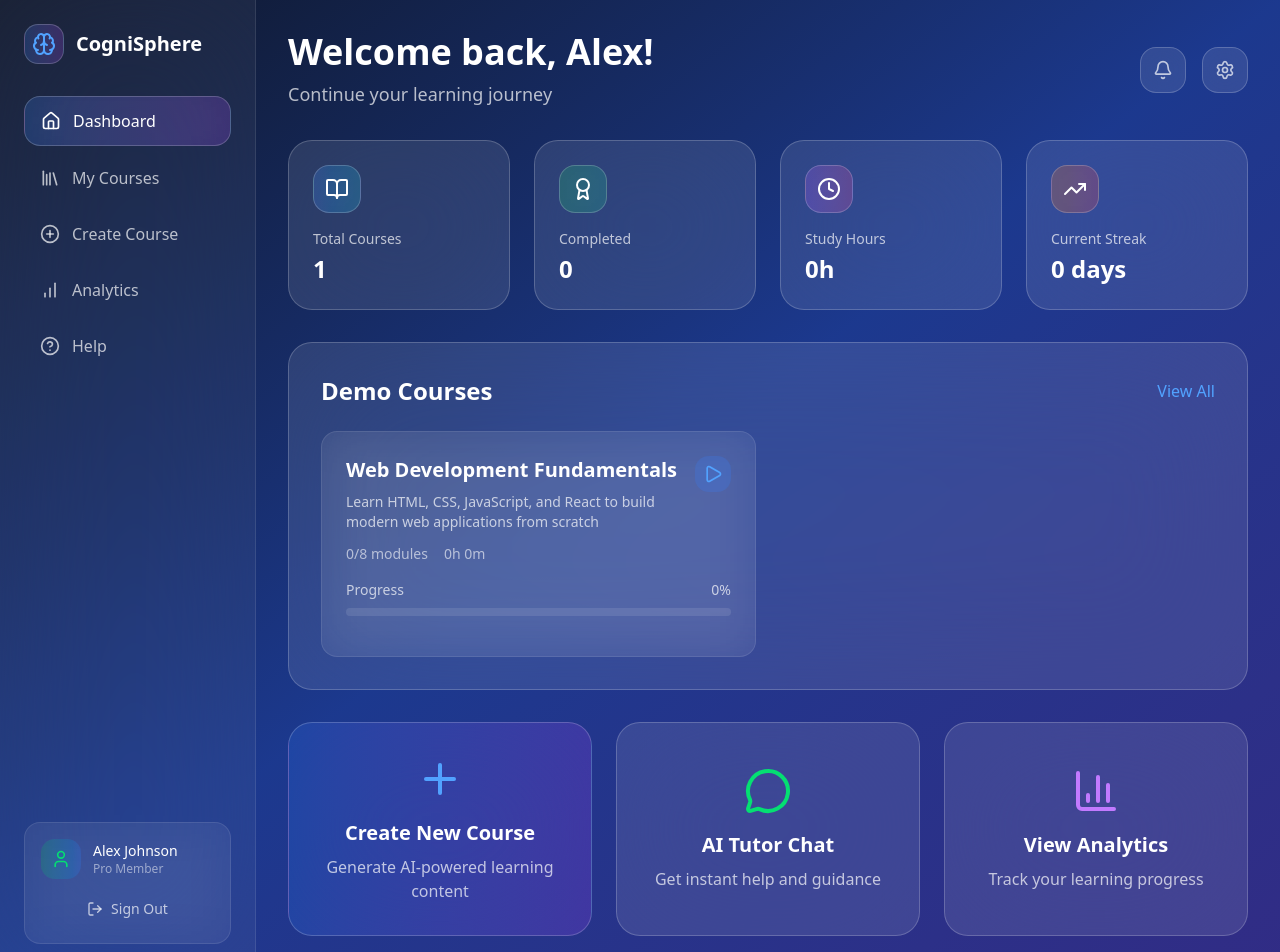
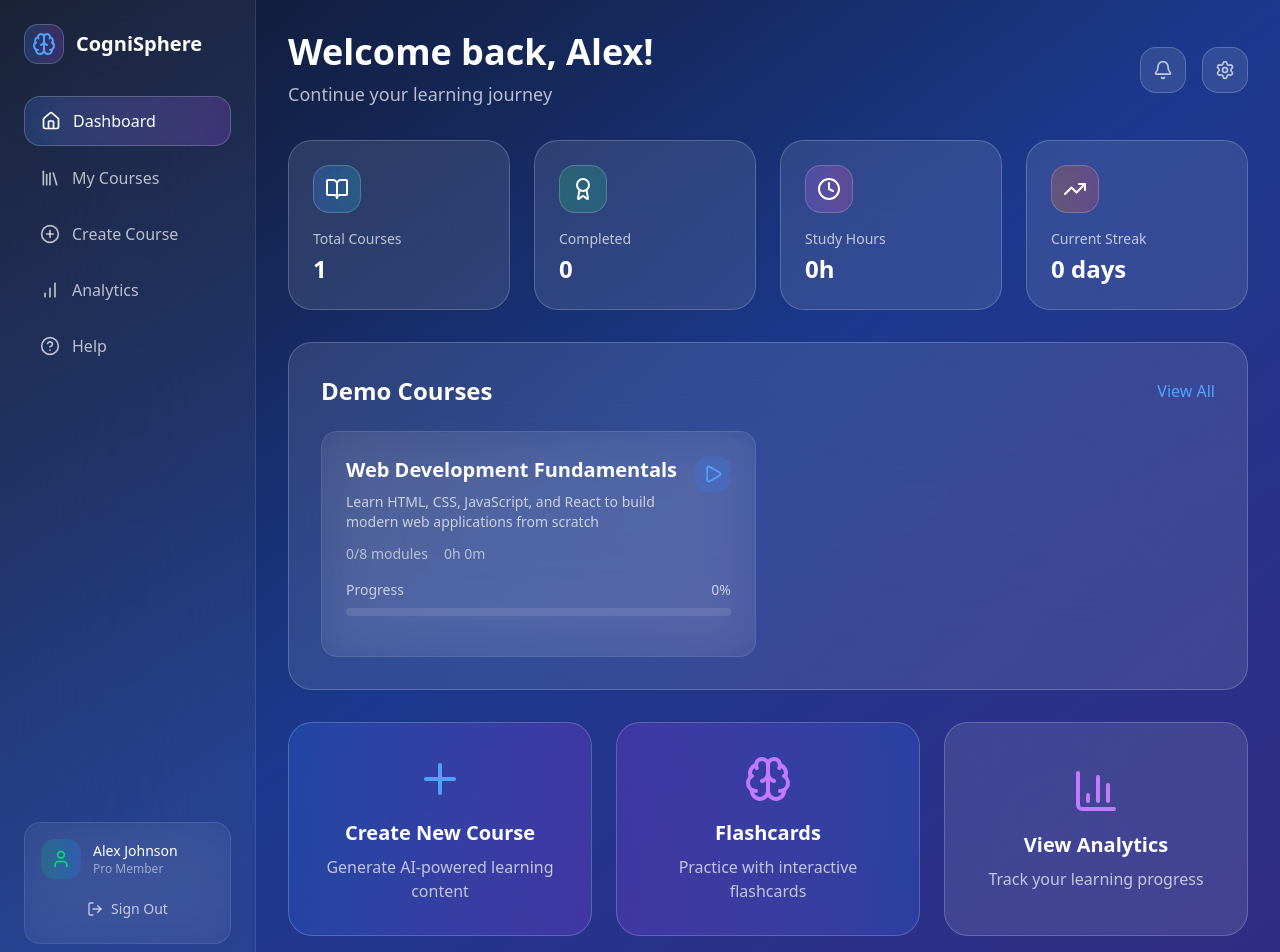
Before and after one commit to Amal-Verma/cognisphere2.0, a Next.js app: page /dashboard in a window 1280 px wide. Shown: the top 952 px of the page. Built offline with nearby package versions, Linux system fonts and the light colour scheme.

Commit message:
added flashcards

```diff
--- a/src/app/dashboard/page.tsx
+++ b/src/app/dashboard/page.tsx
@@ -290,10 +290,13 @@ function Dashboard({ onLogout }: DashboardProps) {
                   <p className="text-white/70">Generate AI-powered learning content</p>
                 </button>
 
-                <button className="bg-white/10 backdrop-blur-3xl border border-white/20 rounded-3xl p-8 hover:bg-white/15 transition-all duration-300 group">
-                  <MessageCircle className="w-12 h-12 text-green-400 mx-auto mb-4 group-hover:scale-110 transition-transform" />
-                  <h3 className="text-xl font-semibold text-white mb-2">AI Tutor Chat</h3>
-                  <p className="text-white/70">Get instant help and guidance</p>
+                <button
+                  onClick={() => window.location.href = '/flashcards'}
+                  className="bg-gradient-to-r from-purple-500/20 to-blue-500/20 backdrop-blur-3xl border border-white/20 rounded-3xl p-8 hover:from-purple-500/30 hover:to-blue-500/30 transition-all duration-300 group"
+                >
+                  <Brain className="w-12 h-12 text-purple-400 mx-auto mb-4 group-hover:scale-110 transition-transform" />
+                  <h3 className="text-xl font-semibold text-white mb-2">Flashcards</h3>
+                  <p className="text-white/70">Practice with interactive flashcards</p>
                 </button>
 
                 <button
--- a/src/app/flashcards/page.tsx
+++ b/src/app/flashcards/page.tsx
@@ -61,16 +61,16 @@ export default function FlashcardsPage() {
   const visibleCards = getVisibleCards();
 
   return (
-    <div className={`${nunito.className} min-h-screen bg-gradient-to-br from-blue-50 via-indigo-50 to-purple-50 py-8 px-4`}>
+    <div className={`${nunito.className} min-h-screen bg-gradient-to-br from-slate-900 via-blue-900 to-indigo-900 py-8 px-4`}>
       <div className="max-w-2xl mx-auto">
         {/* Header */}
         <div className="text-center mb-8">
           <h1 className="text-4xl font-extrabold mb-4">
-            <span className="bg-clip-text text-transparent bg-gradient-to-r from-blue-500 to-purple-500">
+            <span className="bg-clip-text text-transparent bg-gradient-to-r from-blue-400 to-purple-400">
               Flashcards
             </span>
           </h1>
-          <p className="text-lg text-gray-600">
+          <p className="text-lg text-white/70">
             Card {currentIndex + 1} of {cards.length}
           </p>
         </div>
@@ -110,13 +110,13 @@ export default function FlashcardsPage() {
                   <div className={`flip-card h-full cursor-pointer ${index === 0 && isFlipped ? 'flipped' : ''}`} onClick={index === 0 ? handleFlip : undefined}>
                     {/* Front of card */}
                     <div className="flip-card-front">
-                      <Card className="w-full h-full bg-white border-0 shadow-xl !p-0 !gap-0">
+                      <Card className="w-full h-full bg-slate-800 border border-slate-700 shadow-2xl !p-0 !gap-0 hover:bg-slate-750 transition-all duration-300">
                         <CardContent className="p-8 w-full h-full !px-8">
                           <div className="text-center h-full flex flex-col justify-center">
-                            <div className="text-lg font-semibold text-blue-600 mb-6">
-                              Question
+                            <div className="text-lg font-semibold text-blue-400 mb-6">
+                           Question
                             </div>
-                            <div className="text-lg leading-relaxed">
+                            <div className="text-lg leading-relaxed text-white">
                               <QuestionRenderer>{card.front}</QuestionRenderer>
                             </div>
                           </div>
@@ -126,13 +126,13 @@ export default function FlashcardsPage() {
 
                     {/* Back of card */}
                     <div className="flip-card-back">
-                      <Card className="w-full h-full bg-white border-0 shadow-xl !p-0 !gap-0">
+                      <Card className="w-full h-full bg-slate-800 border border-slate-700 shadow-2xl !p-0 !gap-0 hover:bg-slate-750 transition-all duration-300">
                         <CardContent className="p-8 w-full h-full !px-8">
                           <div className="text-center h-full flex flex-col justify-center">
-                            <div className="text-lg font-semibold text-purple-600 mb-6">
+                            <div className="text-lg font-semibold text-purple-400 mb-6">
                               Answer
                             </div>
-                            <div className="text-lg leading-relaxed">
+                            <div className="text-lg leading-relaxed text-white">
                               <QuestionRenderer>{card.back}</QuestionRenderer>
                             </div>
                           </div>
@@ -150,7 +150,7 @@ export default function FlashcardsPage() {
                           }}
                           disabled={currentIndex >= cards.length - 1 || isFalling}
                           size="sm"
-                          className="px-4 bg-gradient-to-r from-blue-500 to-purple-500 hover:from-blue-600 hover:to-purple-600 text-white transition-all duration-300 transform hover:scale-105 disabled:opacity-50"
+                          className="px-4 bg-gradient-to-r from-blue-500 to-purple-500 hover:from-blue-600 hover:to-purple-600 text-white transition-all duration-300 transform hover:scale-105 disabled:opacity-50 shadow-lg backdrop-blur-xl border border-white/20"
                         >
                           Next
                           <ChevronRight className="w-4 h-4 ml-2" />
```
